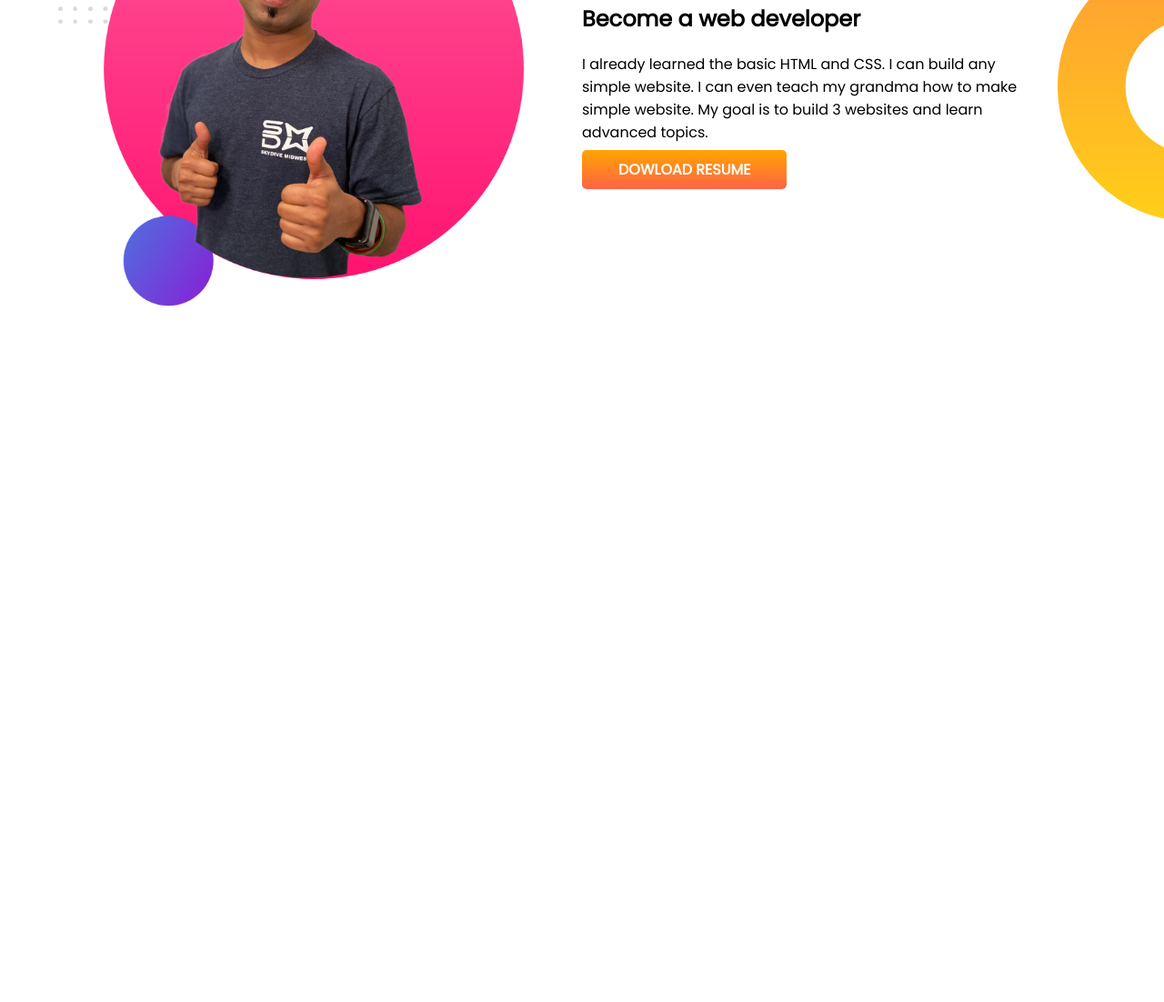
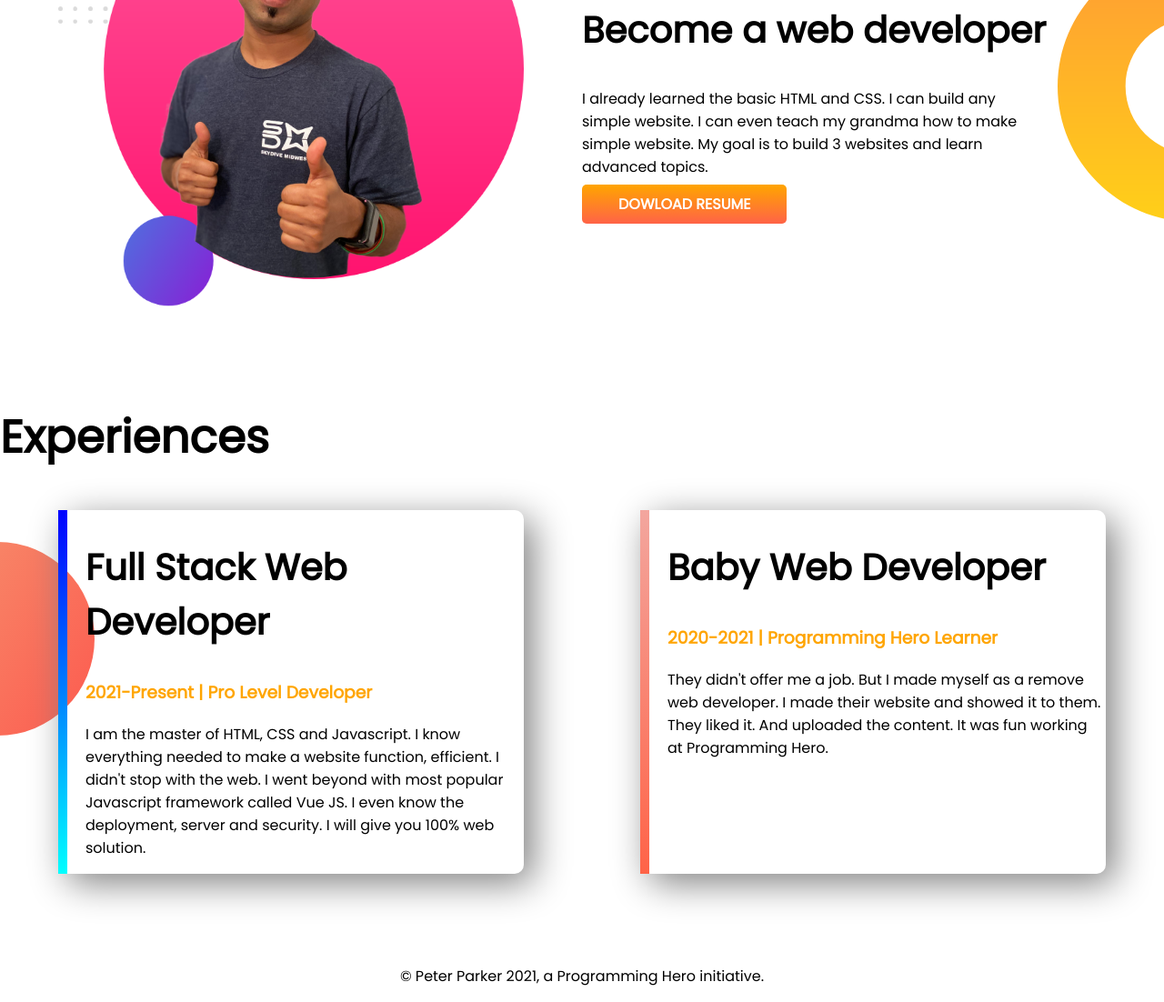
Before and after one commit to sumaiaparvin/developer-portfolio, a plain HTML site: page index.html in a window 1280 px wide. Shown: the part 793-1895 px from the top of the page at 91% size. Before the commit the page ends 1237 px from the top, so only its background shows below. Drawn offline with Linux system fonts and the light colour scheme; a web font is replaced by a local one.

Commit message:
new section added

```diff
--- a/index.html
+++ b/index.html
@@ -11,7 +11,7 @@
     <link rel="stylesheet" href="style.css">
 </head>
 <body>
-    <section class="top-banner">
+    <section class="top-banner flexible-container">
     <div class="half-width">
     <h1>Welcome To</h1>
     <h1><span class="change-colr">Sumaia Parvin</span> World </h1>
@@ -24,7 +24,7 @@
     <img src="images/jhankar.png" alt="">
 </div>
 </section>
-<section class="dream-big">
+<section class="dream-big flexible-container">
     <div class="half-width">
         <img src="images/jhankar2.png" alt="">
     </div>
@@ -36,5 +36,23 @@
     </div>
 
 </section>
+<section class="experience-area">
+    <h1>Experiences</h1>
+    <div class="flexible-container">
+    <div  id="border-area" class="div-divider">
+        <h2>Full Stack Web Developer</h2>
+        <h3 class="change-colr">2021-Present | Pro Level Developer</h3>
+<p>I am the master of HTML, CSS and Javascript. I know everything needed to make a website function, efficient. I didn't stop with the web. I went beyond with most popular Javascript framework called Vue JS. I even know the deployment, server and security. I will give you 100% web solution.</p>
+    </div>
+    <div  id="border-area1"  class="div-divider">
+        <h2>Baby Web Developer</h2>
+        <h3 class="change-colr">2020-2021 | Programming Hero Learner</h3>
+        <p>They didn't offer me a job. But I made myself as a remove web developer. I made their website and showed it to them. They liked it. And uploaded the content. It was fun working at Programming Hero.</p>
+    </div>
+</div>
+</section>
+<footer>
+    <p>© Peter Parker 2021, a Programming Hero initiative.</p>
+</footer>
 </body>
 </html>
--- a/style.css
+++ b/style.css
@@ -6,10 +6,13 @@ margin: 0;
 h1{
     font-size: 50px;
 }
+h2{
+    font-size: 40px;
+}
 .change-colr{
     color: orange;
 }
-section{
+.flexible-container{
     display: flex;
     margin-bottom: 100px;
 
@@ -20,7 +23,7 @@ section{
 }
 .half-width img{
     width: 100%;
-    padding-right: 2%;
+
 }
 .link-button{
     text-decoration: none;
@@ -40,3 +43,29 @@ section{
     background-repeat: no-repeat;
     background-position: right;
 }
+.div-divider{
+    width: 40%;
+    margin-left: 5%;
+    margin-right: 5%;
+    padding-left: 20px ;
+    box-shadow: 10px 10px 40px gray;
+    border-radius: 10px;
+}
+.experience-area{
+    background-image: url(images/exp-bg.png);
+    background-repeat: no-repeat;
+    background-position: left;
+}
+#border-area{
+    border-left: 10px solid;
+    border-image: linear-gradient(blue,cyan);
+    border-image-slice: 1;
+}
+#border-area1{
+    border-left: 10px solid;
+    border-image: linear-gradient(rgb(243, 166, 158),tomato);
+    border-image-slice: 1;
+}
+footer p{
+    text-align: center;
+}
```
